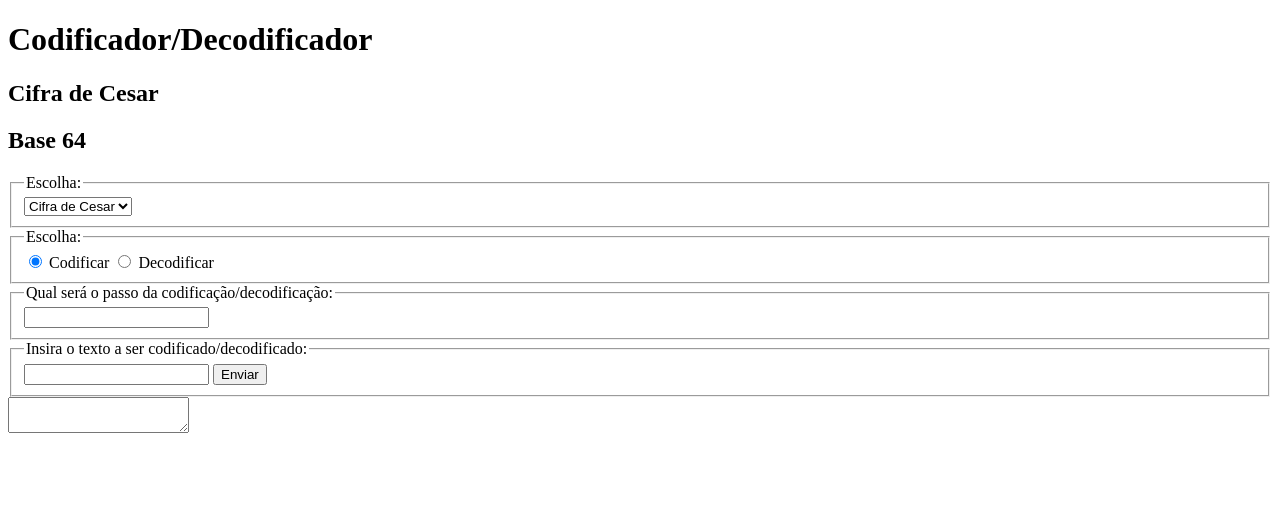
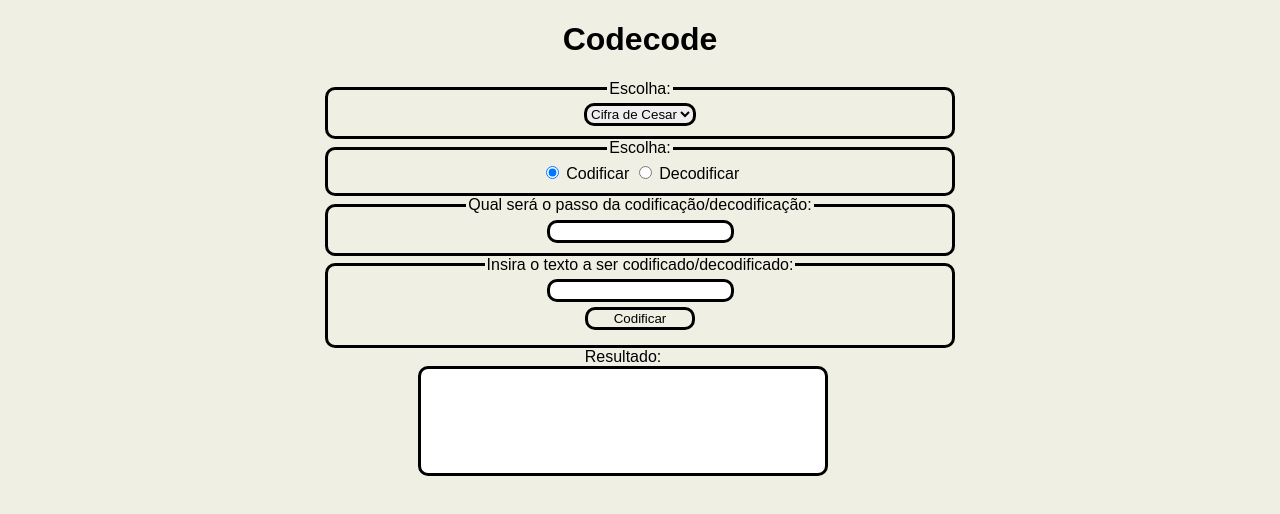
Before and after one commit to vgcgabe/CifraDeCesarEBase64, a plain HTML site: page index.html in a window 1280 px wide. Drawn offline with Linux system fonts and the light colour scheme; a web font is replaced by a local one.

Commit message:
Programa concluído

```diff
--- /dev/null
+++ b/base64.js
@@ -0,0 +1,13 @@
+function codificador64(texto){
+    let codificado = btoa(texto);
+
+    let resultadoCod = document.getElementById("resposta");
+    resultadoCod.value = codificado;
+}
+
+function decodificador64(texto){
+    let decodificado = atob(texto);
+
+    let resultadoCod = document.getElementById("resposta");
+    resultadoCod.value = decodificado;
+}
--- a/cifraDeCesar.js
+++ b/cifraDeCesar.js
@@ -1,32 +1,39 @@
 var charCodes=[];
 var alfabeto=['a','b','c','d','e','f','g','h','i','j','k','l','m','n','o','p','q','r','s','t','u','v','w','x','y','z'];
-
-function codificaCesar(texto){
+var alfabetao=['A','B','C','D','E','F','G','H','I','J','K','L','M','N','O','P','Q','R','S','T','U','V','W','X','Y','Z'];
+function codificaCesar(texto, passo){
     console.log("Entra na função cifra de cesar codificador");
     var textoCodificado = [];
-    let textinho = texto.toLowerCase();
+    //let textinho = texto.toLowerCase();
 
-    for(let i=0; i<textinho.length; i++){
-        if(textinho.charCodeAt(i)>=97 && textinho.charCodeAt(i)<=122){
+    passo = parseInt(passo) % 26;
+    if(passo<0){
+        passo += 26;
+    }
 
-            passoSelecionado = parseInt(passoSelecionado) % 26;
-
-            charCodes[i] = ((parseInt(textinho.charCodeAt(i)) + parseInt(passoSelecionado) - 97) % 26);
-
+    for(let i=0; i<texto.length; i++){
+        if(texto.charCodeAt(i)>=97 && texto.charCodeAt(i)<=122){
+            charCodes[i] = ((parseInt(texto.charCodeAt(i)) + parseInt(passo) - 97) % 26);
             textoCodificado.push(alfabeto[charCodes[i]]);
+        }
+        if(texto.charCodeAt(i)>=65 && texto.charCodeAt(i)<=90){
+            charCodes[i] = ((parseInt(texto.charCodeAt(i)) + parseInt(passo) - 65) % 26);
+            textoCodificado.push(alfabetao[charCodes[i]]);
+        }
+        if(texto.charCodeAt(i) == 32){
+            textoCodificado.push(' ');
         }
     }
     var textoFinal = textoCodificado.join("");
+    let resultadoCod = document.getElementById("resposta");
+    resultadoCod.value = textoFinal;
+
     console.log(textoFinal);
     console.log(textoCodificado);
-    // return textoFinal;
 
 }
 
-
-function decodificaCesar(texto){
+function decodificaCesar(){
     console.log("função cifra de cesar decodificador");
-
-
-
+    codificaCesar(textoDigitado,-passoSelecionado);
 }
--- a/codificadorCesar.js
+++ b/codificadorCesar.js
@@ -14,11 +14,36 @@ botaoEnviaTudo.addEventListener("click", function(event){
     verificar();
 });
 
+
+let inputNum = document.getElementById("capturaNumero");
+let select = document.getElementById("opcoes");
+select.addEventListener("click", function(){
+    if(select.selectedIndex == 1){
+        inputNum.style.display = 'none';
+    }
+    else{
+        inputNum.style.display = 'flex';
+    }
+});
+
+
+function atualizaBotao(){
+    let radioCode = document.getElementById("codificar");
+    let radioDecode = document.getElementById("decodificar");
+
+    if(radioCode.checked == true && radioDecode.checked == false){
+        botaoEnviaTudo.value = "Codificar";
+    }else{
+        botaoEnviaTudo.value = "Decodificar";
+    }
+}
+
+
 function verificar(){
     if(cesarOuMeiaquatro == 'cifraCesar'){
         if(codificar == '1')
         {
-            codificaCesar(textoDigitado);
+            codificaCesar(textoDigitado, parseInt(passoSelecionado));
         }
         else{
             decodificaCesar();
@@ -26,9 +51,9 @@ function verificar(){
     }
     else{
         if(codificar == '1'){
-
+            codificador64(textoDigitado);
         }else{
-
+            decodificador64(textoDigitado);
         }
     }
 }
--- a/index.html
+++ b/index.html
@@ -5,13 +5,13 @@
     <meta http-equiv="X-UA-Compatible" content="IE=edge">
     <meta name="viewport" content="width=device-width, initial-scale=1.0">
     <title>Cifra de Cesar</title>
+
+    <link rel="stylesheet" href="./style.css">
 </head>
 <body>
 
     <header>
-        <h1>Codificador/Decodificador</h1>
-        <h2>Cifra de Cesar</h2>
-        <h2>Base 64</h2>
+        <h1>Codecode</h1>
     </header>
     <form>
         <fieldset>
@@ -25,23 +25,25 @@
         </fieldset>
         <fieldset>
             <legend>Escolha:</legend>
-            <input checked type="radio" id="codificar" name="cifra" value="1">
+            <input checked type="radio" id="codificar" name="cifra" value="1" onchange="atualizaBotao();">
             <label for="codificar">Codificar</label>
-            <input type="radio" id="decodificar" name="cifra" value="2">
+            <input type="radio" id="decodificar" name="cifra" value="2" onchange="atualizaBotao();">
             <label for="decodificar">Decodificar</label>
         </fieldset>
-        <fieldset>
+        <fieldset id="capturaNumero">
             <legend>Qual será o passo da codificação/decodificação:</legend>
             <input type="number" name="passo" id="passo">
-            <!-- <input type="submit" value="Enviar" id="botaoEnviaNumero"> -->
         </fieldset>
-        <fieldset>
+        <fieldset id="fieldTexto">
             <legend>Insira o texto a ser codificado/decodificado:</legend>
             <input type="text" name="entradaTexto" id="entradaTexto">
-            <input type="submit" value="Enviar" id="botaoEnviaTudo">
+            <input type="submit" value="Codificar" id="botaoEnviaTudo">
         </fieldset>
 
-        <textarea name="resposta" id="resposta"></textarea>
+        <div>
+            <label for="resposta">Resultado: </label>
+            <textarea name="resposta" id="resposta"></textarea>
+        </div>
 
     </form>
 
@@ -60,5 +62,6 @@
 
     <script src="./codificadorCesar.js"></script>
     <script src="./cifraDeCesar.js"></script>
+    <script src="./base64.js"></script>
 </body>
 </html>
--- a/style.css
+++ b/style.css
@@ -1,8 +1,87 @@
+@import url('https://fonts.googleapis.com/css2?family=Andika&family=Inter&display=swap');
+@import url('https://fonts.googleapis.com/css2?family=Dela+Gothic+One&display=swap%27');
+
 html, body{
     padding: 0;
     margin: 0;
+    background-color: #eff0e3;
+    font-family: 'Andika', sans-serif;
+    /* font-family: 'Dela Gothic One', cursive; */
 }
 
 header{
+    display: flex;
+    flex-direction: column;
+    justify-content: center;
     text-align: center;
 }
+
+body{
+    display: flex;
+    flex-direction: column;
+    justify-content: center;
+    align-items: center;
+    text-align: center;
+}
+
+#capturaTexto, #capturaNumero{
+    display: flex;
+    flex-direction: row;
+    justify-content: center;
+    align-items: center;
+    text-align: center;
+}
+
+fieldset{
+    width: 600px;
+    align-items: center;
+    border-radius: 10px;
+    border: 3px solid black;
+}
+
+#fieldTexto{
+    display: flex;
+    flex-direction: column;
+    justify-content: center;
+    align-items: center;
+    text-align: center;
+}
+
+input[type="submit"]{
+    margin: 5px;
+    width: 110px;
+    height: 55;
+
+    background-color: transparent;
+    border-radius: 10px;
+    border: 3px solid black;
+}
+select{
+    border-radius: 10px;
+    border: 3px solid black;
+}
+input[type="text"]{
+    border-radius: 10px;
+    border: 3px solid black;
+}
+input[type="number"]{
+    border-radius: 10px;
+    border: 3px solid black;
+}
+textarea{
+    resize: none;
+    width: 400px;
+    height: 100px;
+    border-radius: 10px;
+    border: 3px solid black;
+}
+
+div{
+    display: flex;
+    flex-direction: column;
+    justify-content: center;
+    align-items: center;
+
+    text-align: center;
+    width: 600px;
+}
```
